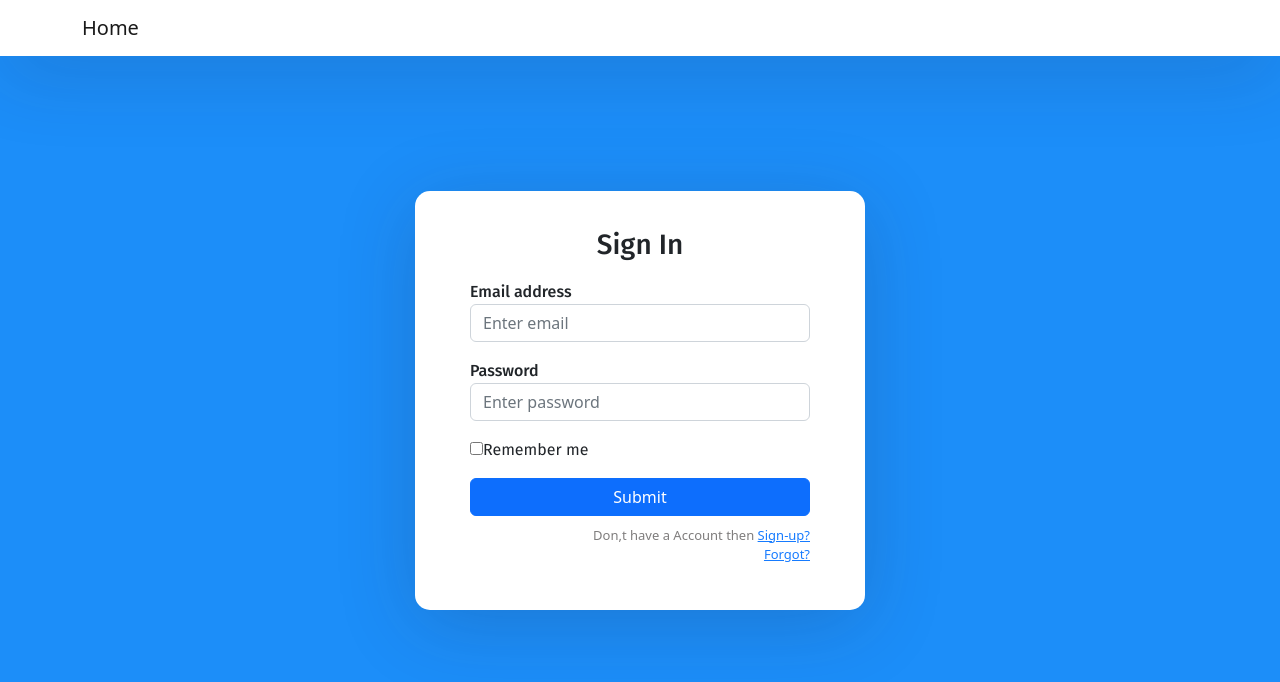
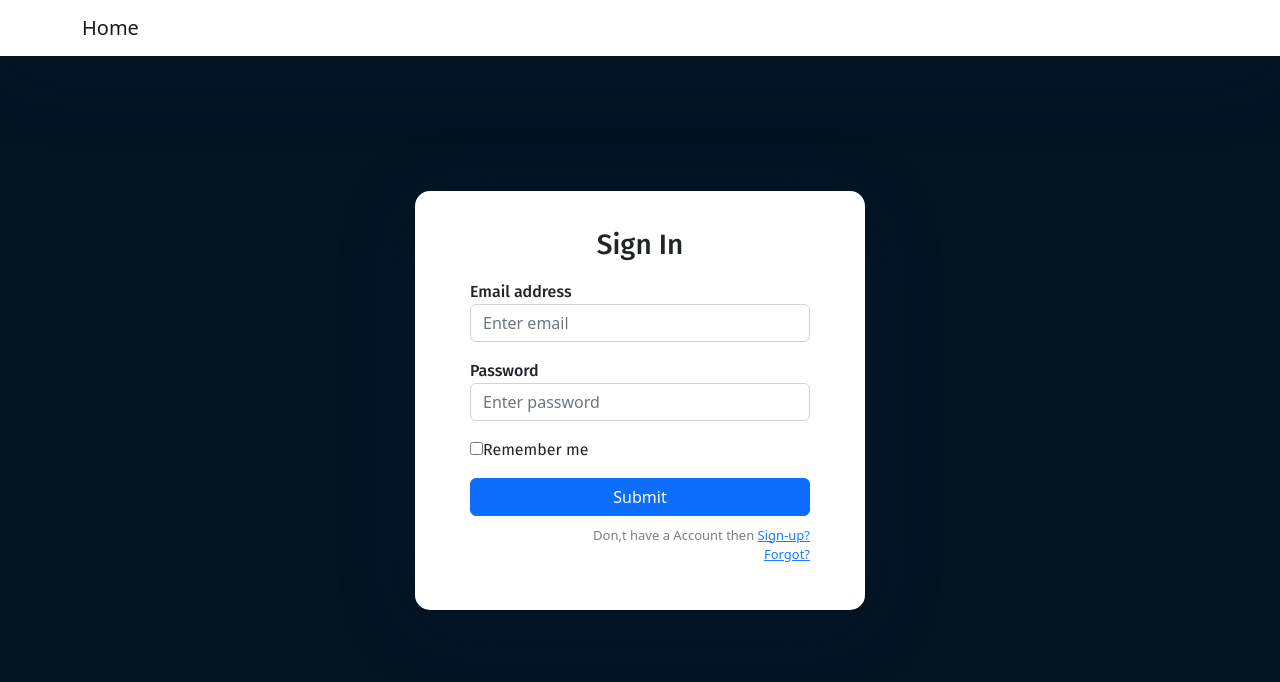
Before and after one commit to Akash6297/School-Management-Frontend, a React (Create React App) app: page / in a window 1280 px wide. Shown: the top 682 px of the page. Built offline with nearby package versions, Linux system fonts and the light colour scheme.

Commit message:
Update index.css

```diff
--- a/src/index.css
+++ b/src/index.css
@@ -4,7 +4,7 @@
   box-sizing: border-box;
 }
 body {
-  background: #1c8ef9 !important;
+  background: #021322 !important;
   min-height: 100vh;
   display: flex;
   font-weight: 400;
```
